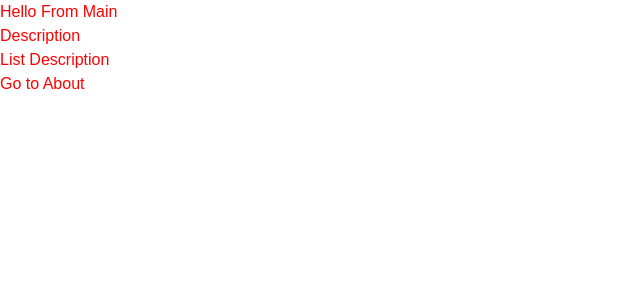
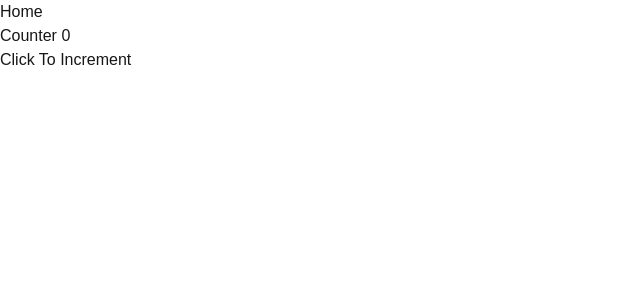
Before and after one commit to zicomicro/my-app, a Next.js app: page / in a window 1280 px wide. Shown: the top 300 px of the page, without its empty margins (0-640 px from the left). Built offline with nearby package versions, Linux system fonts and the light colour scheme.

Commit message:
Hooks useState and useEffect

```diff
--- a/app/page.tsx
+++ b/app/page.tsx
@@ -1,23 +1,35 @@
-import Head from "next/head";
-import Image from "next/image";
-import Header from "@/components/Header"
-import Description from "@/components/Description";
-import style from "./page.module.css";
-import Link from "next/link";
+'use client'
+import { useEffect,useState } from "react";
 
 
 
 function Home() {
 
-  console.log(style.section);
+
+  const [counter , setCounter] = useState<number>(0);
+  const [success , setSuccess] = useState<boolean>(false);
+
+function handelClick () {
+  setCounter(counter + 1);
+  if(counter === 10) {
+    setSuccess(true);
+  }
+}
+useEffect (() =>{
+
+    console.log("Event has been Triggered");
+
+
+}, [success])
+
   let hidenDescription = true;
   return (
     <div>
-      <main className={style.section}>
-        <Header text="Hello From Main  " />
-        { hidenDescription && <Description/>}
+      <main>
+       <h1>Home</h1>
+       <div>Counter {counter}</div>
+       <button onClick={handelClick}>Click To Increment</button>
 
-        <Link href="/about">Go to About</Link>
       </main>
     </div>
   );
```
